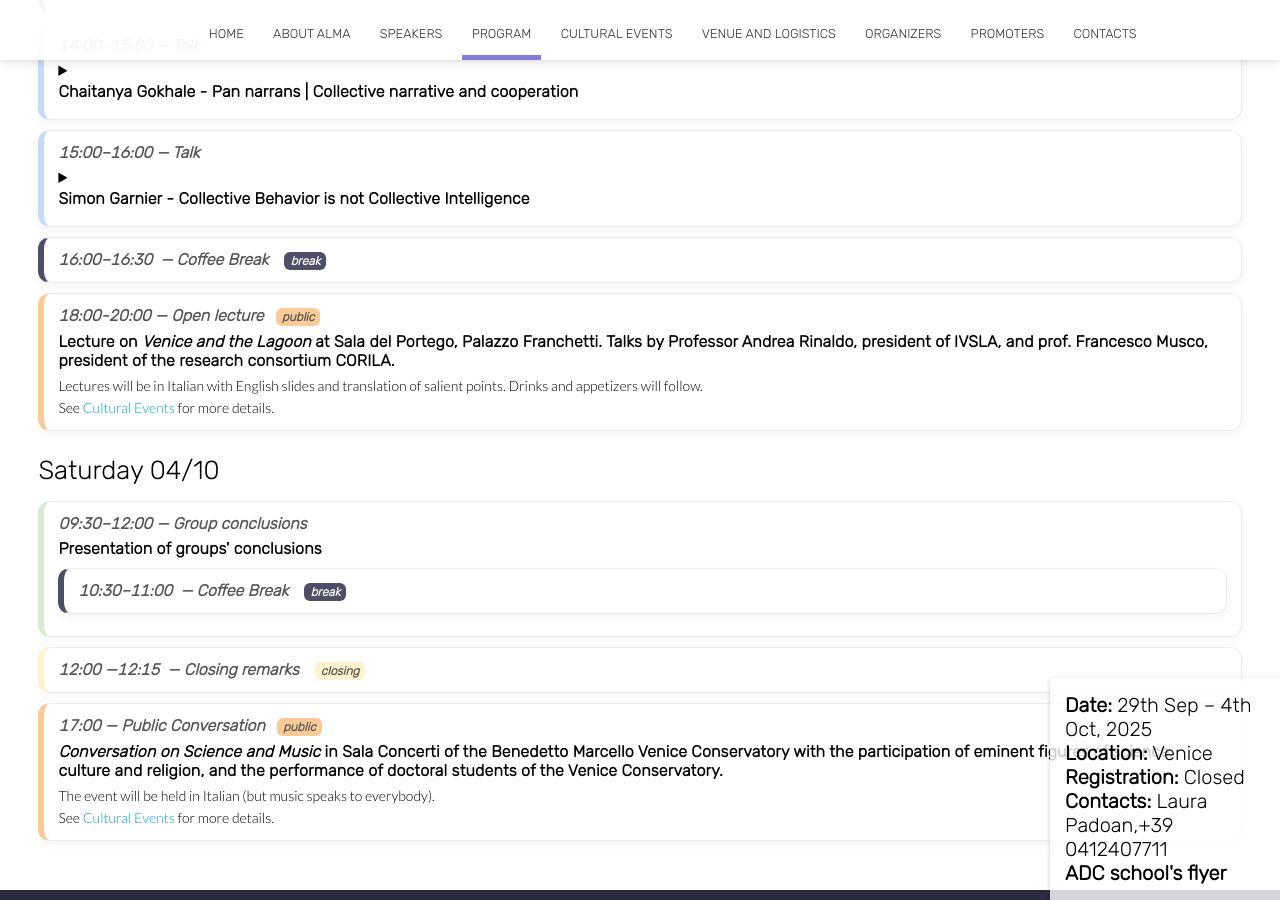
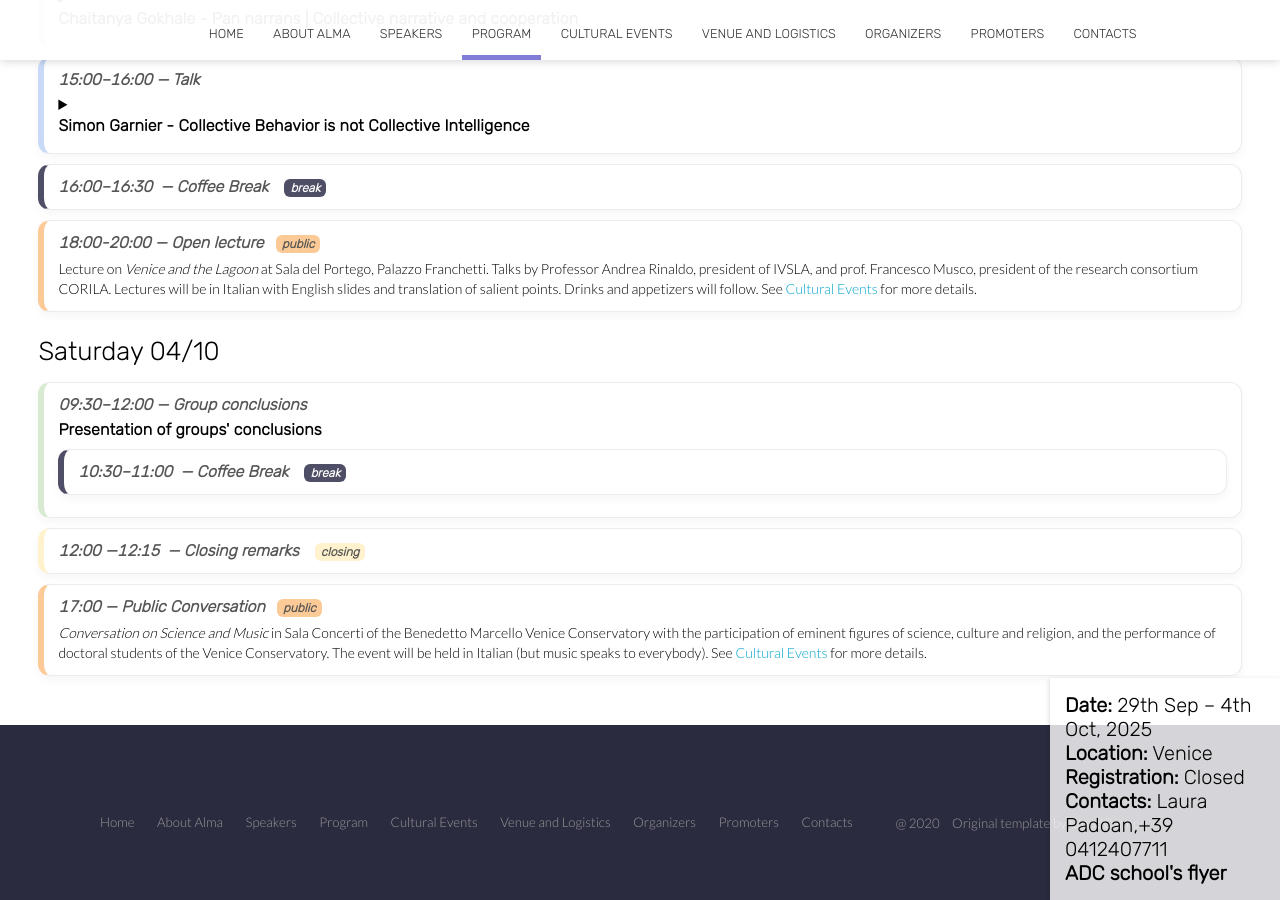
Before and after one commit to almadalcoschool/almadalcoschool.github.io, a Jekyll site: the page built from scientific_program.html, in a window 1280 px wide and 900 px high, scrolled down 6687 px. Built offline with Jekyll 4.4.1, drawn with Linux system fonts in a browser that asks for light colours; nearby versions of some CDN libraries; some of the changed text lies outside the part shown.

Commit message:
ottimizzazione del font

```diff
--- a/scientific_program.html
+++ b/scientific_program.html
@@ -828,10 +828,9 @@ image: /images/home/paper_natEcoEvol2020.jpg
 
     <div class="slot visit">
       <div class="meta"><span class="time">18:00-20:00</span> — Visit &amp; get together <span class="badge visit">event</span></div>
-      <h3>Visit of the European Cultural Centre, Palazzo Bembo, and exposition <em>Time Space Existence</em> in the framework of the
-        Venice Architecture Biennial 2025. </h3>
-      <p>Drinks and appetizers will follow.</p>
-      <p>See <a href="https://almadalcoschool.github.io/cultural_program/" target="_blank" rel="noopener">Cultural Events</a> for more details.</p>
+      <p>Visit of the European Cultural Centre, Palazzo Bembo, and exposition <em>Time Space Existence</em> in the framework of the
+        Venice Architecture Biennial 2025.
+      Drinks and appetizers will follow. See <a href="https://almadalcoschool.github.io/cultural_program/" target="_blank" rel="noopener">Cultural Events</a> for more details.</p>
     </div>
 
 
@@ -1459,10 +1458,9 @@ image: /images/home/paper_natEcoEvol2020.jpg
 
     <div class="slot visit" id="sat-1730-aperitif">
       <div class="meta"><span class="time">17:30-19:00</span> — Aperitif <span class="badge visit">event</span></div>
-      <h3>Walk to Giardini del Redentore, restored and managed by the Venice Gardens Foundation, on Giudecca island.<br>
+      <p>Walk to Giardini del Redentore, restored and managed by the Venice Gardens Foundation, on Giudecca island.<br>
         Prof. Donatella Calabi presents the book <em>Venezia è viva. Venice is alive. Venise est vivante.</em> </h3>
-      <p>Drinks and appetizers will follow.</p>
-      <p>See <a href="https://almadalcoschool.github.io/cultural_program/" target="_blank" rel="noopener">Cultural Events</a> for more details.</p>
+      Drinks and appetizers will follow. See <a href="https://almadalcoschool.github.io/cultural_program/" target="_blank" rel="noopener">Cultural Events</a> for more details.</p>
     </div>
 
     <!-- ===== FRIDAY 03/10 ===== -->
@@ -1560,11 +1558,10 @@ image: /images/home/paper_natEcoEvol2020.jpg
 
     <div class="slot visit" id="tue-1800-musco">
         <div class="meta"><span class="time">18:00-20:00</span> — Open lecture <span class="badge visit">public</span></div>
-        <h3>Lecture on <em>Venice and the Lagoon</em> at Sala del Portego, Palazzo Franchetti. Talks by Professor Andrea Rinaldo,
-          president of IVSLA, and prof. Francesco Musco, president of the research consortium CORILA. </h3>
-        <p>Lectures will be in Italian with English slides and translation of salient points. Drinks and appetizers will
-          follow.</p>
-        <p>See <a href="https://almadalcoschool.github.io/cultural_program/" target="_blank" rel="noopener">Cultural Events</a> for more details.</p>
+        <p>Lecture on <em>Venice and the Lagoon</em> at Sala del Portego, Palazzo Franchetti.
+         Talks by Professor Andrea Rinaldo, president of IVSLA, and prof. Francesco Musco, president of the research consortium CORILA.
+        Lectures will be in Italian with English slides and translation of salient points. Drinks and appetizers will
+          follow. See <a href="https://almadalcoschool.github.io/cultural_program/" target="_blank" rel="noopener">Cultural Events</a> for more details.</p>
     </div>
 
 
@@ -1594,11 +1591,10 @@ image: /images/home/paper_natEcoEvol2020.jpg
 
     <div class="slot visit" id="sat-1730-aperitif">
       <div class="meta"><span class="time">17:00</span> — Public Conversation <span class="badge visit">public</span></div>
-      <h3><em>Conversation on Science and Music </em> in Sala Concerti of the Benedetto Marcello Venice Conservatory with the
+      <p><em>Conversation on Science and Music </em> in Sala Concerti of the Benedetto Marcello Venice Conservatory with the
         participation of eminent figures of science, culture and religion, and the performance of doctoral students of the
-        Venice Conservatory. </h3>
-      <p>The event will be held in Italian (but music speaks to everybody).</p>
-      <p>See <a href="https://almadalcoschool.github.io/cultural_program/" target="_blank" rel="noopener">Cultural Events</a> for more details.</p>
+        Venice Conservatory.
+        The event will be held in Italian (but music speaks to everybody). See <a href="https://almadalcoschool.github.io/cultural_program/" target="_blank" rel="noopener">Cultural Events</a> for more details.</p>
     </div>
 
   </section>
```
